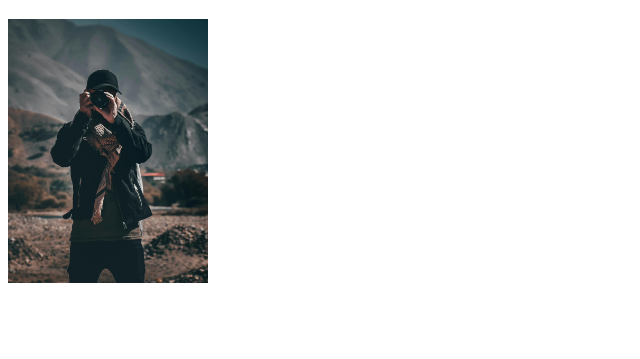
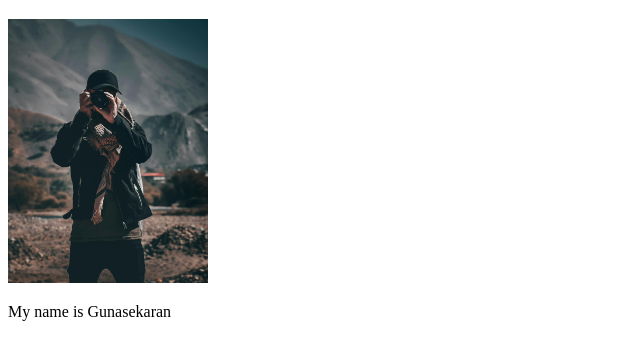
Before and after one commit to gunav1/wpage, a plain HTML site: page index.html in a window 1280 px wide. Shown: the part 61-420 px from the top of the page, without its empty margins (0-640 px from the left). Drawn offline with Linux system fonts and the light colour scheme.

Commit message:
added paragrahe

```diff
--- a/index.html
+++ b/index.html
@@ -8,5 +8,6 @@
 <body>
     <h1>Gunasekaran</h1>
     <img src="pexels-sulimansallehi-1704488.jpg" width="200px" alt="">
+    <p>My name is Gunasekaran</p>
 </body>
 </html>
```
